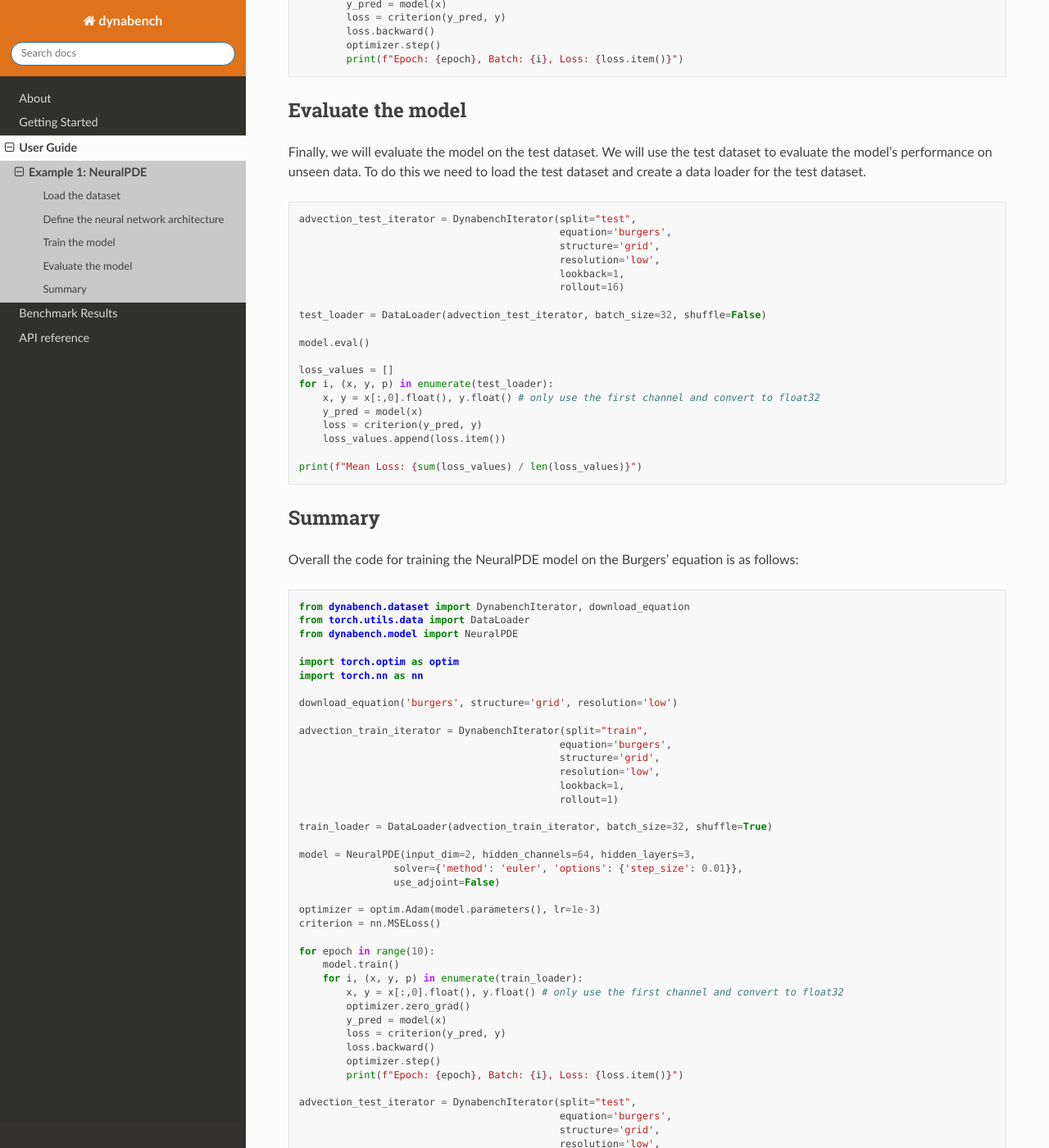
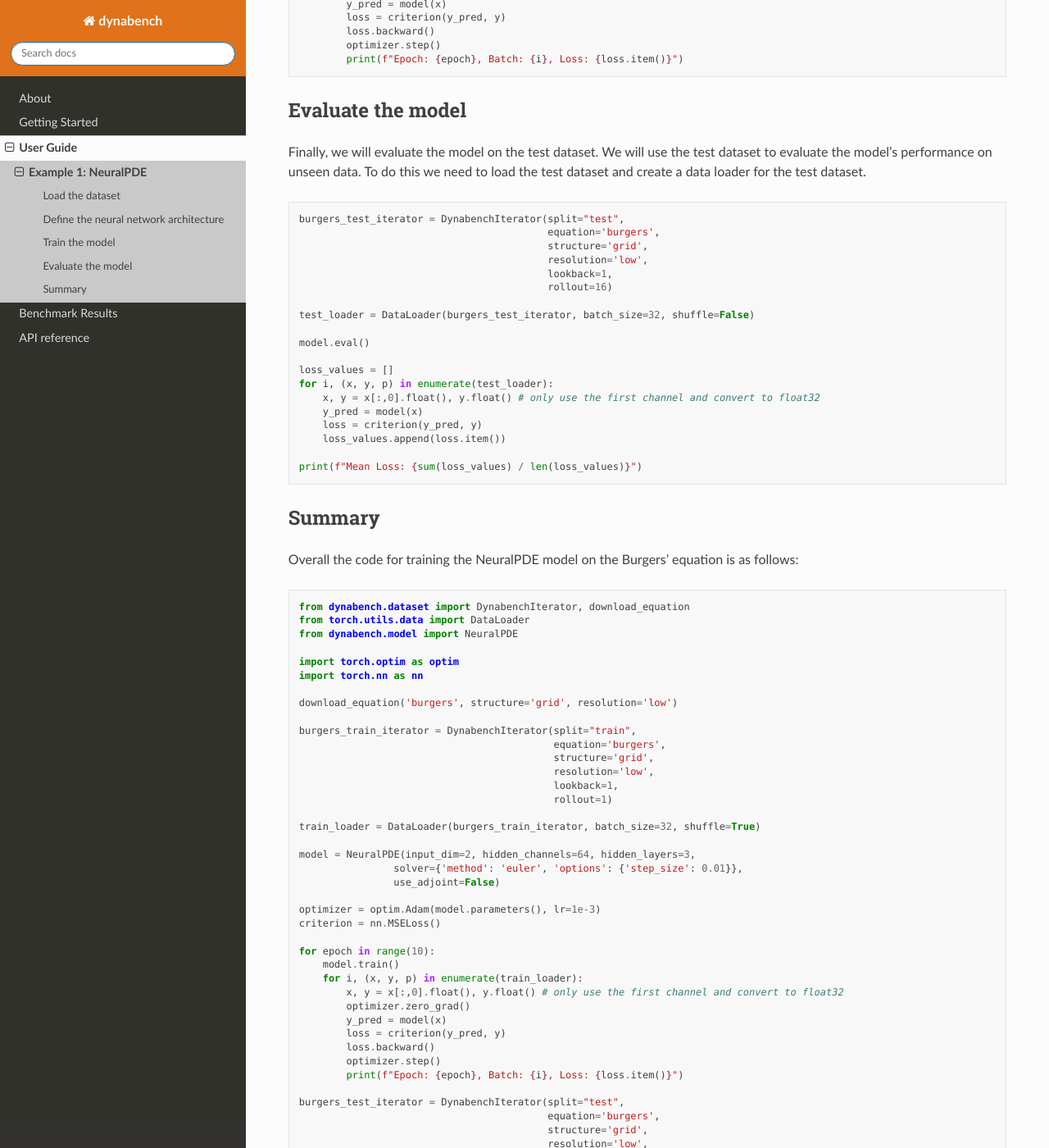
Before and after one commit to badulion/dynabench, a Sphinx documentation site: the page built from docs/source/examples/neuralpde.rst, in a window 1280 px wide and 1400 px high, scrolled down 1592 px. Shown: the whole window at 82% size. Built offline with Sphinx 7.4.7 and the Read the Docs theme 2.0.0, drawn with Linux system fonts in a browser that asks for light colours; some of the changed text lies outside the part shown.

Commit message:
Updated neuralPDE example, fixes #15

```diff
--- a/docs/source/examples/neuralpde.rst
+++ b/docs/source/examples/neuralpde.rst
@@ -38,14 +38,14 @@ Additionally, we will use torch.utils.data.DataLoader to create a data loader fo
 
     download_equation('burgers', structure='grid', resolution='low')
 
-    advection_train_iterator = DynabenchIterator(split="train",
-                                                equation='burgers',
-                                                structure='grid',
-                                                resolution='low',
-                                                lookback=1,
-                                                rollout=1)
+    burgers_train_iterator = DynabenchIterator(split="train",
+                                               equation='burgers',
+                                               structure='grid',
+                                               resolution='low',
+                                               lookback=1,
+                                               rollout=1)
 
-    train_loader = DataLoader(advection_train_iterator, batch_size=32, shuffle=True)
+    train_loader = DataLoader(burgers_train_iterator, batch_size=32, shuffle=True)
 
 .. _define_model:
 
@@ -103,14 +103,14 @@ To do this we need to load the test dataset and create a data loader for the tes
 
 .. code-block::
 
-    advection_test_iterator = DynabenchIterator(split="test",
-                                                equation='burgers',
-                                                structure='grid',
-                                                resolution='low',
-                                                lookback=1,
-                                                rollout=16)
+    burgers_test_iterator = DynabenchIterator(split="test",
+                                              equation='burgers',
+                                              structure='grid',
+                                              resolution='low',
+                                              lookback=1,
+                                              rollout=16)
 
-    test_loader = DataLoader(advection_test_iterator, batch_size=32, shuffle=False)
+    test_loader = DataLoader(burgers_test_iterator, batch_size=32, shuffle=False)
 
     model.eval()
 
@@ -142,14 +142,14 @@ Overall the code for training the NeuralPDE model on the Burgers' equation is as
 
     download_equation('burgers', structure='grid', resolution='low')
 
-    advection_train_iterator = DynabenchIterator(split="train",
-                                                equation='burgers',
-                                                structure='grid',
-                                                resolution='low',
-                                                lookback=1,
-                                                rollout=1)
+    burgers_train_iterator = DynabenchIterator(split="train",
+                                               equation='burgers',
+                                               structure='grid',
+                                               resolution='low',
+                                               lookback=1,
+                                               rollout=1)
 
-    train_loader = DataLoader(advection_train_iterator, batch_size=32, shuffle=True)
+    train_loader = DataLoader(burgers_train_iterator, batch_size=32, shuffle=True)
 
     model = NeuralPDE(input_dim=2, hidden_channels=64, hidden_layers=3,
                     solver={'method': 'euler', 'options': {'step_size': 0.01}},
@@ -169,14 +169,14 @@ Overall the code for training the NeuralPDE model on the Burgers' equation is as
             optimizer.step()
             print(f"Epoch: {epoch}, Batch: {i}, Loss: {loss.item()}")
 
-    advection_test_iterator = DynabenchIterator(split="test",
-                                                equation='burgers',
-                                                structure='grid',
-                                                resolution='low',
-                                                lookback=1,
-                                                rollout=16)
+    burgers_test_iterator = DynabenchIterator(split="test",
+                                              equation='burgers',
+                                              structure='grid',
+                                              resolution='low',
+                                              lookback=1,
+                                              rollout=16)
 
-    test_loader = DataLoader(advection_test_iterator, batch_size=32, shuffle=False)
+    test_loader = DataLoader(burgers_test_iterator, batch_size=32, shuffle=False)
 
     model.eval()
 
```
